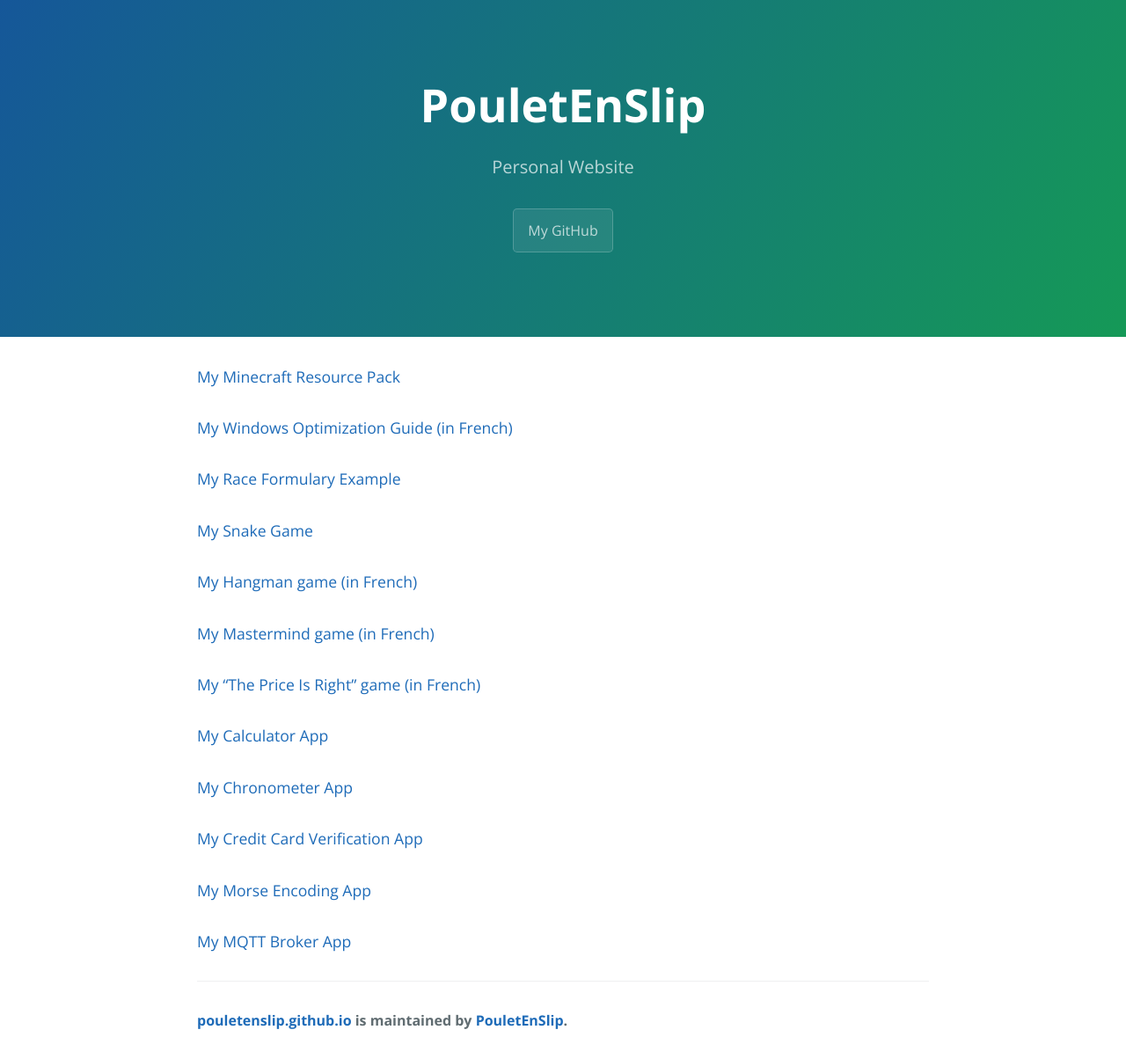
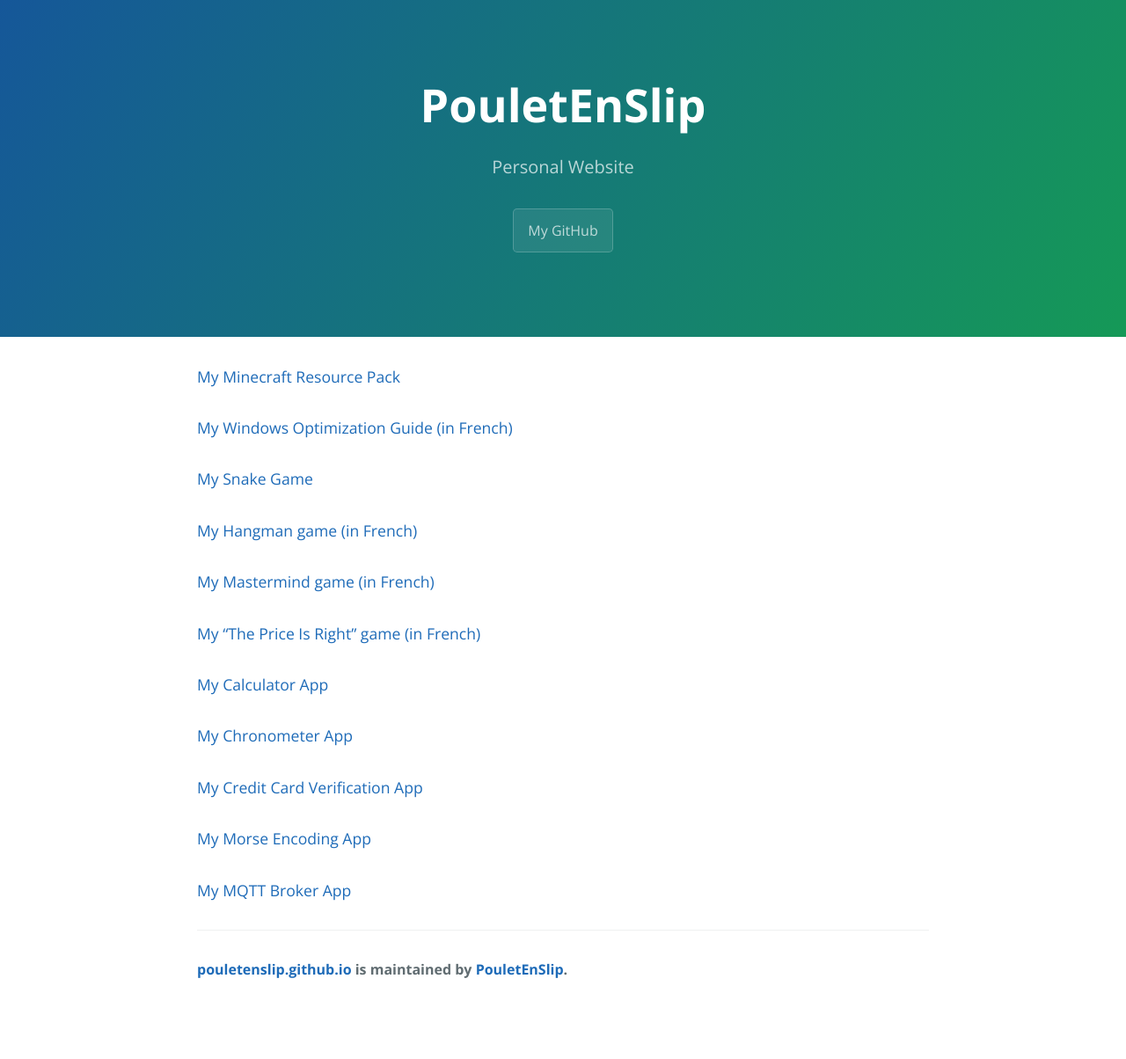
Before and after one commit to PouletEnSlip/pouletenslip.github.io, a Jekyll site: the page built from index.md, in a window 1280 px wide. Shown: the whole page at 88% size. Built offline with Jekyll 4.4.1, drawn with Linux system fonts in a browser that asks for light colours; comment, search, counter and statistics services are not loaded; after the commit the page ends 1146 px from its top, so only the background shows below that.

Commit message:
Update index.md

```diff
--- a/index.md
+++ b/index.md
@@ -4,7 +4,6 @@ layout: default
 
 #### [My Minecraft Resource Pack](pages/cotcotpack/)
 #### [My Windows Optimization Guide (in French)](pages/opti/)
-#### [My Race Formulary Example](pages/formulary/)
 #### [My Snake Game](https://github.com/PouletEnSlip/Snake)
 #### [My Hangman game (in French)](https://github.com/PouletEnSlip/HangmanGame)
 #### [My Mastermind game (in French)](https://github.com/PouletEnSlip/Mastermind)
```
